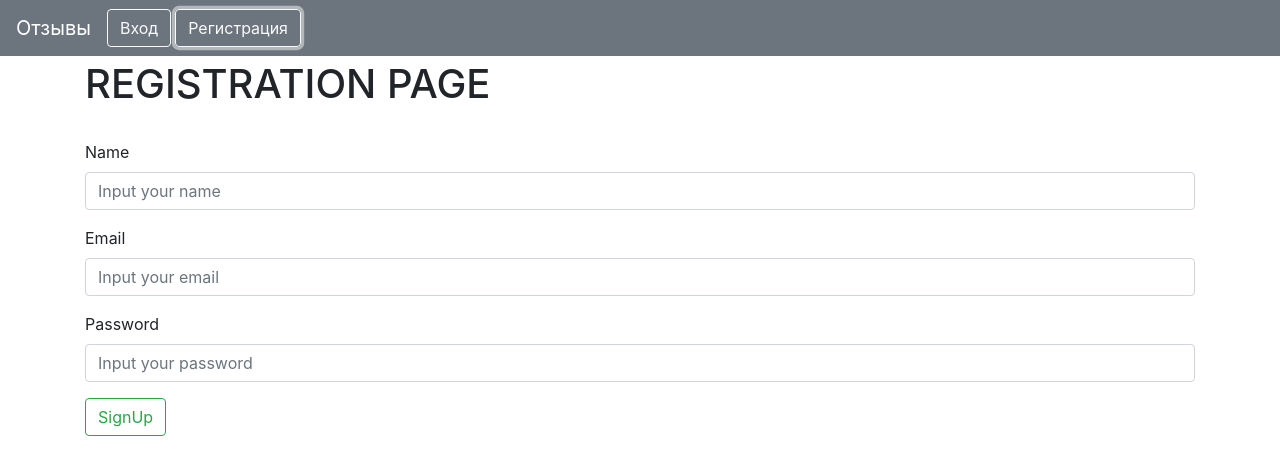
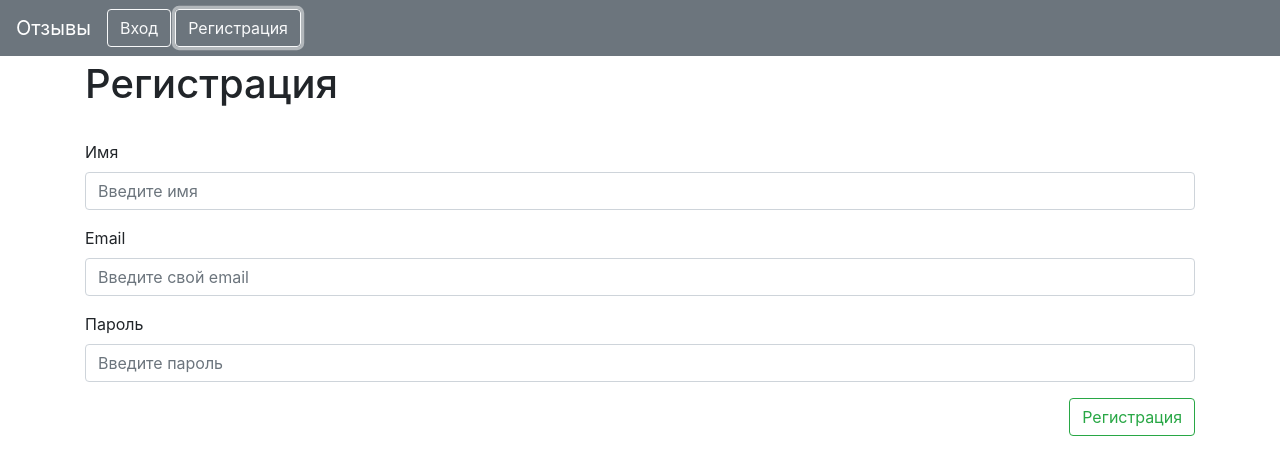
Before and after one commit to SpartArs/review-frontend, a React (Create React App) app: page /login in a window 1280 px wide. Both pictures are taken after a click on the button "Регистрация". Shown: the top 474 px of the page. Built offline with nearby package versions, Linux system fonts and the light colour scheme; no server answers.

Commit message:
refactoring

```diff
--- a/src/components/Authentication.js
+++ b/src/components/Authentication.js
@@ -1,10 +1,10 @@
-import React, { Component } from 'react';
+import React, {Component} from 'react';
 import PropTypes from 'prop-types';
 import client from '../http/client';
 import AuthenticationContext from '../context/AuthenticationContext';
 import routes from "../routes/routes.js";
 import Loader from "./Loader.js";
-import { extractError } from "../utils/utils.js";
+import {extractError} from "../utils/utils.js";
 
 class Authentication extends Component {
     state = { // хранит данные, введённые в поля ввода + loading
@@ -16,20 +16,6 @@ class Authentication extends Component {
         error: null,
     };
 
-    // async componentDidMount() {
-    //     try {
-    //         const response = await client.post('/authentication', {
-    //             username: 'vasya',
-    //             password: 'secret',
-    //         });
-    //         // destructuring
-    //         const { token } = response.data; // const token = response.token;
-    //         this.context.authenticate(token);
-    //     } catch (e) {
-    //         console.error(e);
-    //     }
-    // }
-    //
     componentDidMount() {
         if (this.context.authenticated) {
             this.props.history.push(routes.recentReviews);
@@ -55,28 +41,13 @@ class Authentication extends Component {
             this.context.authenticate(token);
             this.props.history.push(routes.recentReviews);
         } catch (e) {
-            this.setState({error : extractError(e), loading: false});
+            this.setState({error: extractError(e), loading: false});
         }
     };
 
 
     onChange = (evt) => {
-        // console.log(evt);
-        // console.log(evt.target);
 
-        // setState -> pure functions
-        // list.stream().filter(o -> o.is...).collect(Collectors.toList())
-
-        // evt.target.name -> username | password
-        // username: '...',
-        // password: '...',
-        // x: evt.target.value
-        // if (evt.target.name === 'username') {
-        //     const formData = {...this.state.formData, username: evt.target.value};
-        // } else if (evt.target.name === 'password') {
-        //     const formData = {...this.state.formData, password: evt.target.value};
-        // }
-        //  const formData = {...this.state.formData, [evt.target.name]: evt.target.value};
         const {name, value} = evt.target;
         const formData = {...this.state.formData, [name]: value};
 
@@ -91,45 +62,47 @@ class Authentication extends Component {
 
         return (
             <div>
-                <h1>LOGIN PAGE</h1>
+                <h1>Авторизация</h1>
                 <br/>
                 {
                     this.state.error &&
                     <div className="alert alert-danger">{this.state.error}</div>
                 }
                 {
-                    this.state.loading && <Loader />
+                    this.state.loading && <Loader/>
                 }
                 <form onSubmit={(evt) => this.onSubmit(evt)}>
                     <div className="form-group">
-                        <label htmlFor="username">Username</label>
+                        <label htmlFor="username">Email</label>
                         <input
                             id="username"
                             name="username"
                             className="form-control"
                             type="email"
-                            placeholder="Input your email"
+                            placeholder="Введите email"
                             value={username}
                             onChange={(evt) => this.onChange(evt)}
                             required
                         />
                     </div>
                     <div className="form-group">
-                        <label htmlFor="password">Password</label>
+                        <label htmlFor="password">Пароль</label>
                         <input
                             id="password"
                             name="password"
                             className="form-control"
                             type="password"
-                            placeholder="Input your password"
+                            placeholder="Введите пароль"
                             value={password}
                             onChange={(evt) => this.onChange(evt)}
                             required
                         />
                     </div>
 
-
-                    <button type="submit" className="btn btn-outline-success" disabled={this.state.loading}>Login</button>
+                    <div className="d-flex justify-content-end">
+                        <button type="submit" className="btn btn-outline-success" disabled={this.state.loading}>Войти
+                        </button>
+                    </div>
                 </form>
             </div>
         );
--- a/src/components/Registration.js
+++ b/src/components/Registration.js
@@ -1,9 +1,7 @@
 import React, {Component} from 'react';
-import PropTypes from 'prop-types';
 import client from "../http/client";
 import routes from "../routes/routes.js";
 import Loader from "./Loader.js";
-import { extractError } from "../utils/utils.js";
 
 class Registration extends Component {
     state = { // хранит данные, введённые в поля ввода + loading
@@ -52,7 +50,7 @@ class Registration extends Component {
 
         return (
             <div>
-                <h1>REGISTRATION PAGE</h1>
+                <h1>Регистрация</h1>
                 <br/>
 
                 {
@@ -60,18 +58,18 @@ class Registration extends Component {
                     <div className="alert alert-danger">{this.state.error}</div>
                 }
                 {
-                    this.state.loading && <Loader />
+                    this.state.loading && <Loader/>
                 }
 
                 <form onSubmit={(evt) => this.onSubmit(evt)}>
                     <div className="form-group">
-                        <label htmlFor="name">Name</label>
+                        <label htmlFor="name">Имя</label>
                         <input
                             id="name"
                             name="name"
                             className="form-control"
                             type="text"
-                            placeholder="Input your name"
+                            placeholder="Введите имя"
                             value={name}
                             onChange={(evt) => this.onChange(evt)}
                             required
@@ -85,40 +83,31 @@ class Registration extends Component {
                             name="username"
                             className="form-control"
                             type="email"
-                            placeholder="Input your email"
+                            placeholder="Введите свой email"
                             value={username}
                             onChange={(evt) => this.onChange(evt)}
                             required
                         />
                     </div>
                     <div className="form-group">
-                        <label htmlFor="password">Password</label>
+                        <label htmlFor="password">Пароль</label>
                         <input
                             id="password"
                             name="password"
                             className="form-control"
                             type="password"
-                            placeholder="Input your password"
+                            placeholder="Введите пароль"
                             value={password}
                             onChange={(evt) => this.onChange(evt)}
                             required
                         />
                     </div>
 
-                    {/*<div className="form-group">*/}
-                        {/*<label>Repeat password</label>*/}
-                        {/*<input*/}
-                            {/*id="repassword"*/}
-                            {/*name="repassword"*/}
-                            {/*className="form-control"*/}
-                            {/*type="password"*/}
-                            {/*placeholder="Repeat your password"*/}
-                            {/*value={repassword}*/}
-                            {/*onChange={(evt) => this.onChange(evt)}*/}
-                            {/*required*/}
-                        {/*/>*/}
-                    {/*</div>*/}
-                    <button type="submit" className="btn btn-outline-success" disabled={this.state.loading}>SignUp</button>
+                    <div className="d-flex justify-content-end">
+                        <button type="submit" className="btn btn-outline-success"
+                                disabled={this.state.loading}>Регистрация
+                        </button>
+                    </div>
                 </form>
 
             </div>
--- a/src/components/ReviewDetails.js
+++ b/src/components/ReviewDetails.js
@@ -1,7 +1,6 @@
 import React, {Component} from 'react';
 import {extractError} from "../utils/utils";
 import client from '../http/client';
-import PropTypes from 'prop-types';
 import Loader from "./Loader";
 import Comment from "./Comment";
 
@@ -75,7 +74,7 @@ class ReviewDetails extends Component {
         return (
             <div className="container">
                 <h3>{item.reviewTitle}</h3>
-                <div>{item.author.name}</div>
+                <div>Автор: {item.author.name}</div>
                 <div><img src={process.env.PUBLIC_URL + item.fileName}/></div>
                 <div>{item.category.title}</div>
                 <div>{item.content}</div>
```
Also changed, not shown: 2 other files (tests, documents, lock files or other folders).
